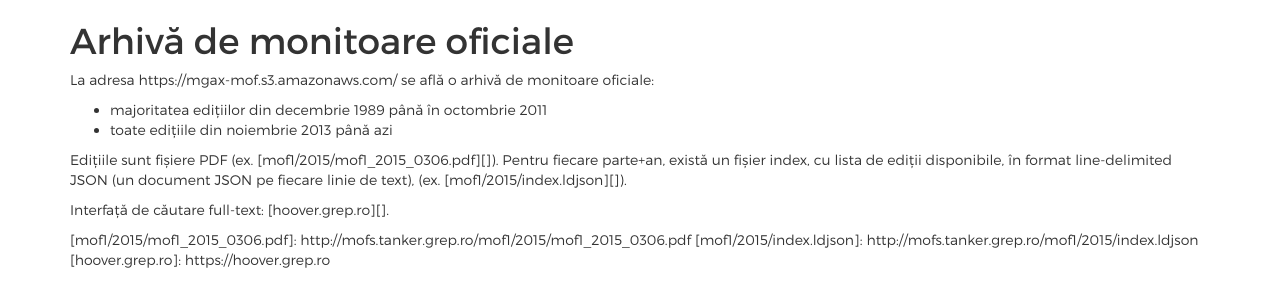
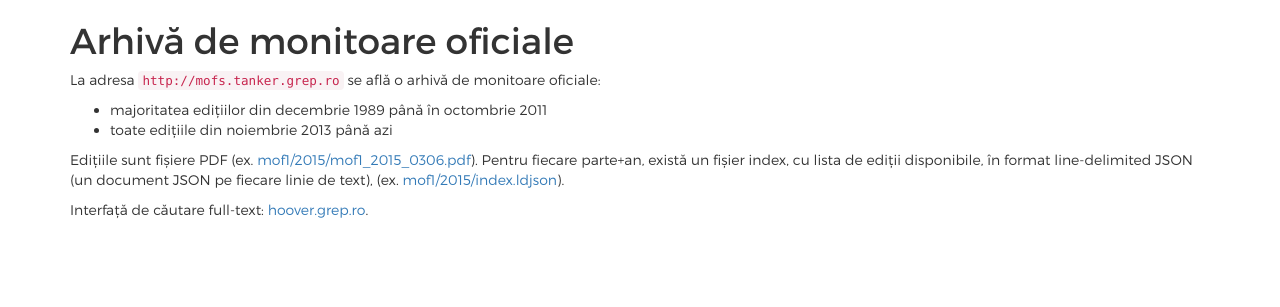
Before and after one commit to mgax/grep.ro, a Jekyll site: the page built from mof.md, in a window 1280 px wide. Shown: the top 307 px of the page. Built offline with Jekyll 4.4.1, drawn with Linux system fonts in a browser that asks for light colours; nearby versions of some CDN libraries; some of the changed lines change nothing that is shown.

Commit message:
fix links

```diff
--- a/mof.md
+++ b/mof.md
@@ -3,8 +3,7 @@ title: Monitorul oficial
 ---
 # Arhivă de monitoare oficiale
 
-La adresa https://mgax-mof.s3.amazonaws.com/ se află o arhivă de monitoare
-oficiale:
+La adresa `http://mofs.tanker.grep.ro` se află o arhivă de monitoare oficiale:
 
 * majoritatea edițiilor din decembrie 1989 până în octombrie 2011
 * toate edițiile din noiembrie 2013 până azi
@@ -16,7 +15,6 @@ format line-delimited JSON (un document JSON pe fiecare linie de text), (ex.
 
 Interfață de căutare full-text: [hoover.grep.ro][].
 
-[mof1/2015/mof1_2015_0306.pdf]:
-http://mofs.tanker.grep.ro/mof1/2015/mof1_2015_0306.pdf
+[mof1/2015/mof1_2015_0306.pdf]: http://mofs.tanker.grep.ro/mof1/2015/mof1_2015_0306.pdf
 [mof1/2015/index.ldjson]: http://mofs.tanker.grep.ro/mof1/2015/index.ldjson
 [hoover.grep.ro]: https://hoover.grep.ro
```
